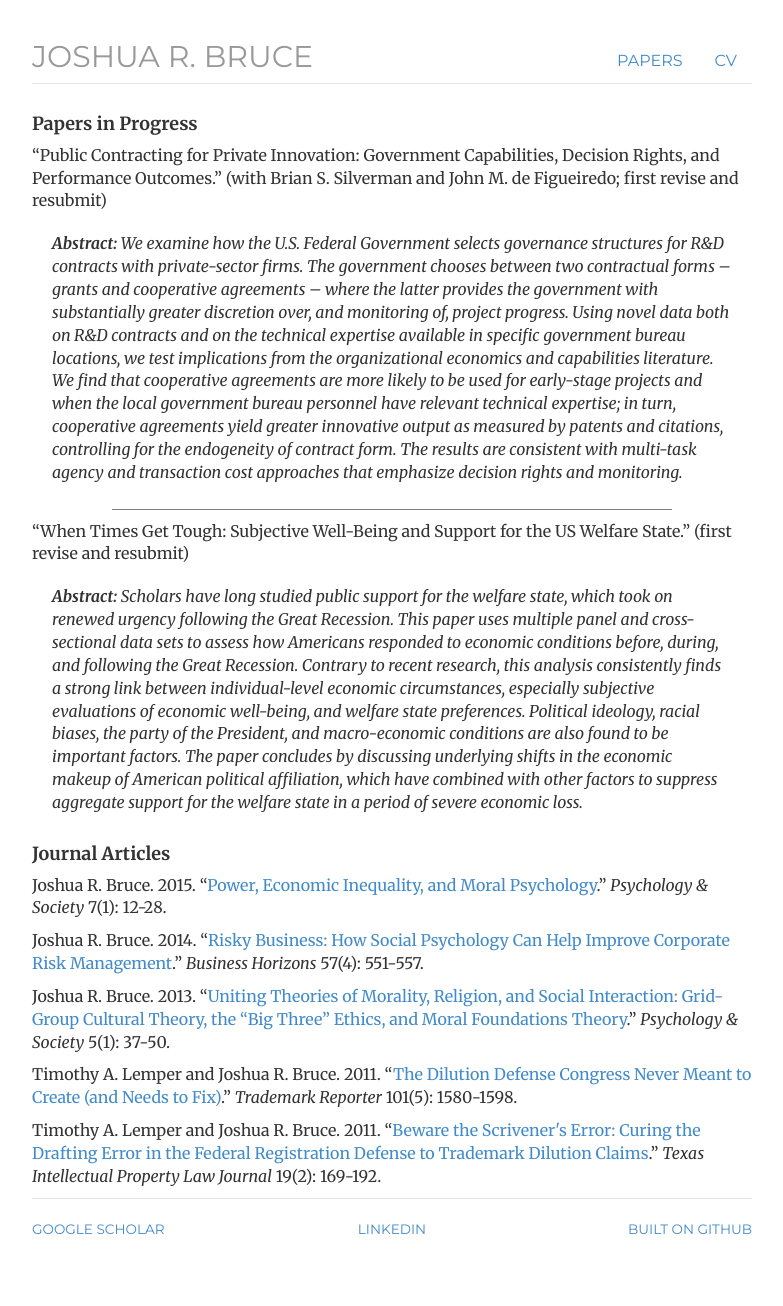
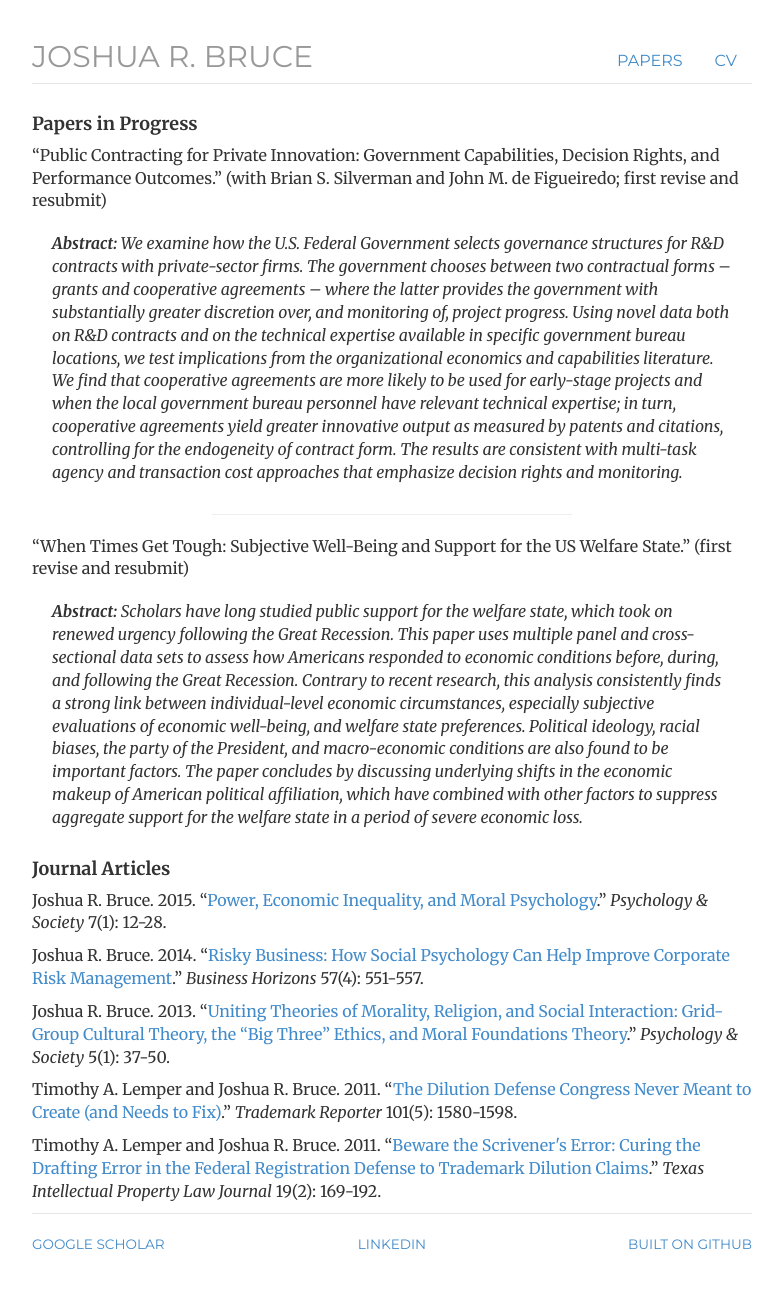
Before and after one commit to joshuarbruce/joshuarbruce.github.io, a Jekyll site: the page built from papers/index.html, in a window 1280 px wide. Shown: the whole page, without its empty margins (248-1031 px from the left). Built offline with Jekyll 4.4.1, drawn with Linux system fonts in a browser that asks for light colours; nearby versions of some CDN libraries.

Commit message:
Update index.html

```diff
--- a/papers/index.html
+++ b/papers/index.html
@@ -8,10 +8,10 @@ description: list of Joshua R. Bruce's papers, published and in various states o
 
   <h4><b>Papers in Progress</b></h4>
 
-  <p>&ldquo;Public Contracting for Private Innovation: Government Capabilities, Decision Rights, and Performance Outcomes.&rdquo; (with Brian S. Silverman and John M. de Figueiredo; first revise and resubmit)</p>
-	<blockquote><i><b>Abstract: </b>We examine how the U.S. Federal Government selects governance structures for R&D contracts with private-sector firms. The government chooses between two contractual forms – grants and cooperative agreements – where the latter provides the government with substantially greater discretion over, and monitoring of, project progress. Using novel data both on R&D contracts and on the technical expertise available in specific government bureau locations, we test implications from the organizational economics and capabilities literature. We find that cooperative agreements are more likely to be used for early-stage projects and when the local government bureau personnel have relevant technical expertise; in turn, cooperative agreements yield greater innovative output as measured by patents and citations, controlling for the endogeneity of contract form. The results are consistent with multi-task agency and transaction cost approaches that emphasize decision rights and monitoring.</i></blockquote>
-	<div class="customHr">.</div>
-<p>&ldquo;When Times Get Tough: Subjective Well-Being and Support for the US Welfare State.&rdquo; (first revise and resubmit)</p>
+  	<p>&ldquo;Public Contracting for Private Innovation: Government Capabilities, Decision Rights, and Performance Outcomes.&rdquo; (with Brian S. Silverman and John M. de Figueiredo; first revise and resubmit)</p>
+		<blockquote><i><b>Abstract: </b>We examine how the U.S. Federal Government selects governance structures for R&D contracts with private-sector firms. The government chooses between two contractual forms – grants and cooperative agreements – where the latter provides the government with substantially greater discretion over, and monitoring of, project progress. Using novel data both on R&D contracts and on the technical expertise available in specific government bureau locations, we test implications from the organizational economics and capabilities literature. We find that cooperative agreements are more likely to be used for early-stage projects and when the local government bureau personnel have relevant technical expertise; in turn, cooperative agreements yield greater innovative output as measured by patents and citations, controlling for the endogeneity of contract form. The results are consistent with multi-task agency and transaction cost approaches that emphasize decision rights and monitoring.</i></blockquote>
+	<hr width=50%></hr>
+	<p>&ldquo;When Times Get Tough: Subjective Well-Being and Support for the US Welfare State.&rdquo; (first revise and resubmit)</p>
 		<blockquote><i><b>Abstract: </b>Scholars have long studied public support for the welfare state, which took on renewed urgency following the Great Recession. This paper uses multiple panel and cross-sectional data sets to assess how Americans responded to economic conditions before, during, and following the Great Recession. Contrary to recent research, this analysis consistently finds a strong link between individual-level economic circumstances, especially subjective evaluations of economic well-being, and welfare state preferences. Political ideology, racial biases, the party of the President, and macro-economic conditions are also found to be important factors. The paper concludes by discussing underlying shifts in the economic makeup of American political affiliation, which have combined with other factors to suppress aggregate support for the welfare state in a period of severe economic loss.</i></blockquote>
 
 	<h4><b>Journal Articles</b></h4>
```
